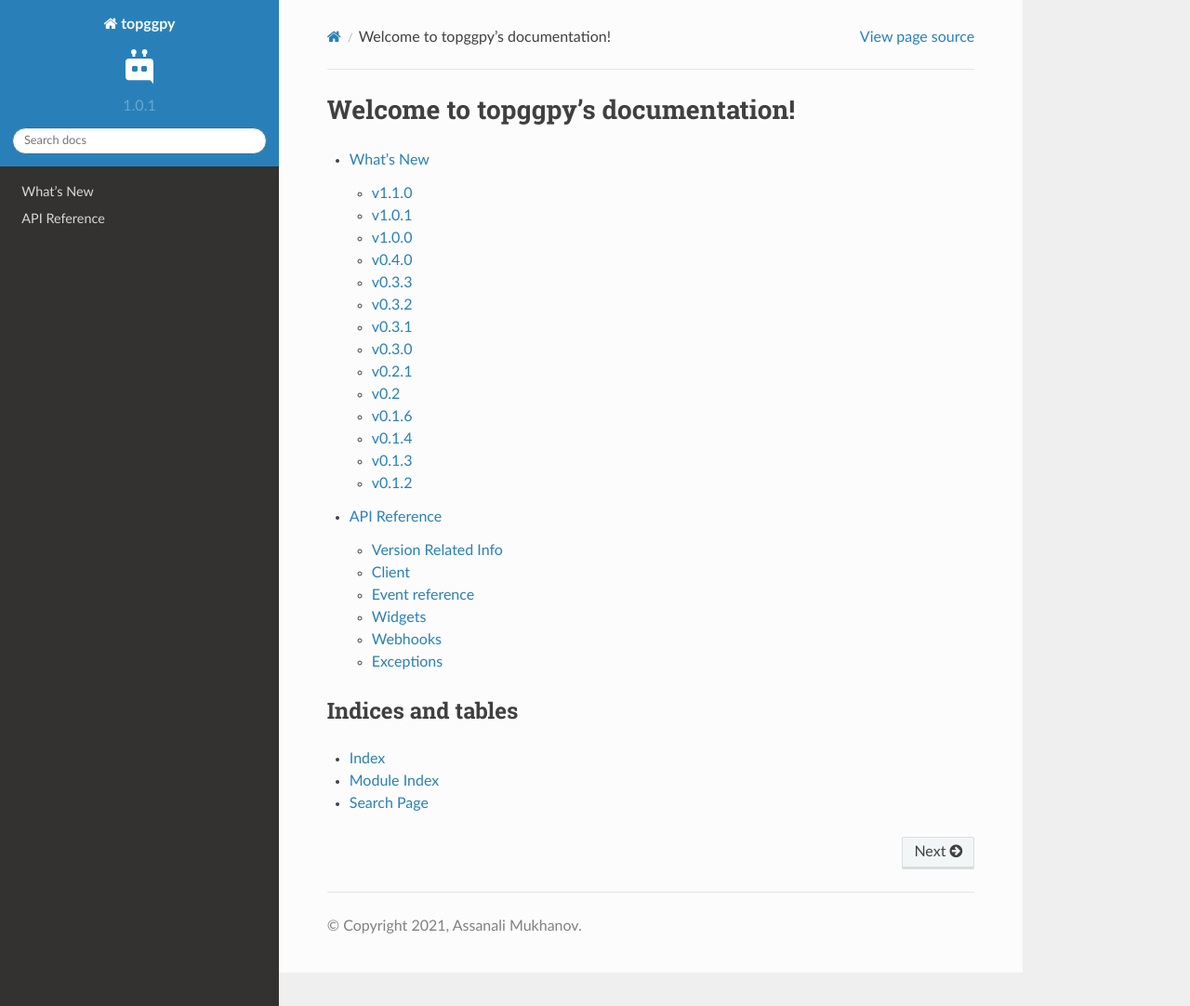
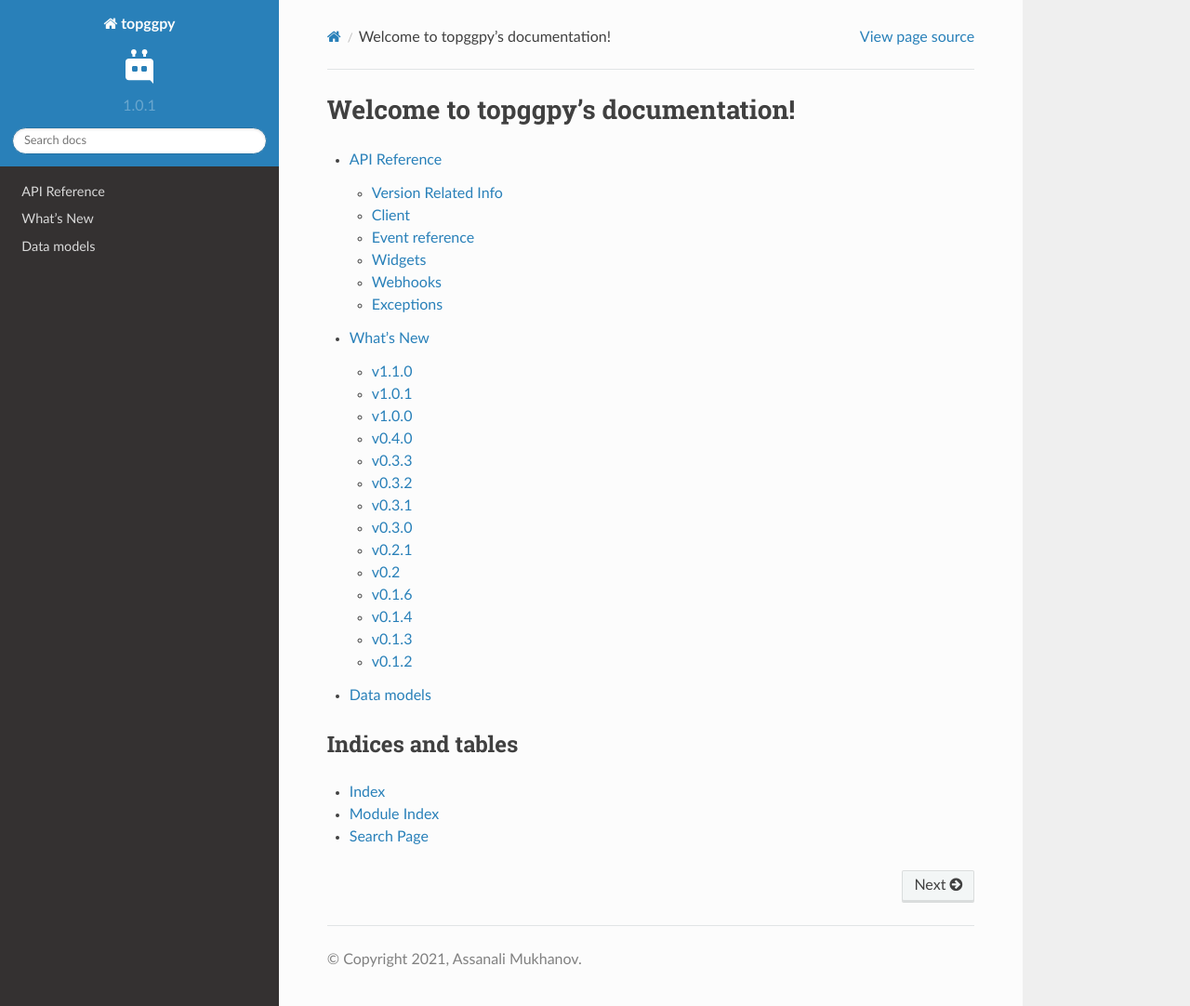
Before and after one commit to Top-gg-Community/python-sdk, a Sphinx documentation site: the page built from docs/index.rst, in a window 1280 px wide and 1082 px high. Shown: the whole window at 93% size. Built offline with Sphinx 7.4.7 and the Read the Docs theme 2.0.0, drawn with Linux system fonts in a browser that asks for light colours.

Commit message:
Add data models documentation

```diff
--- a/docs/index.rst
+++ b/docs/index.rst
@@ -10,8 +10,9 @@
 .. toctree::
    :maxdepth: 2
 
+   api
    whats_new
-   api
+   models
 
 Indices and tables
 ==================
```
Also changed, not shown: docs/models.rst (added, +13 -0 lines).
